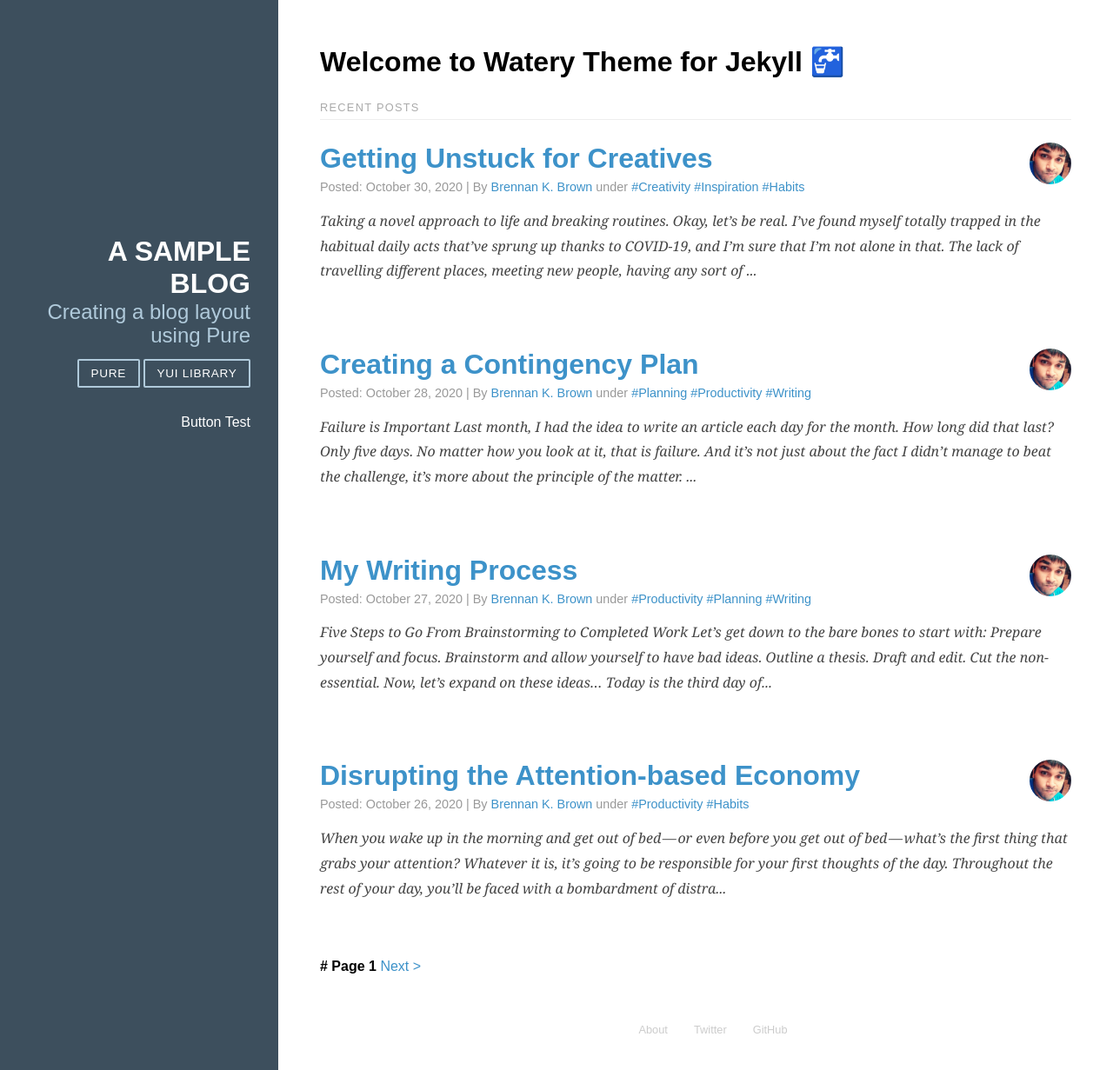
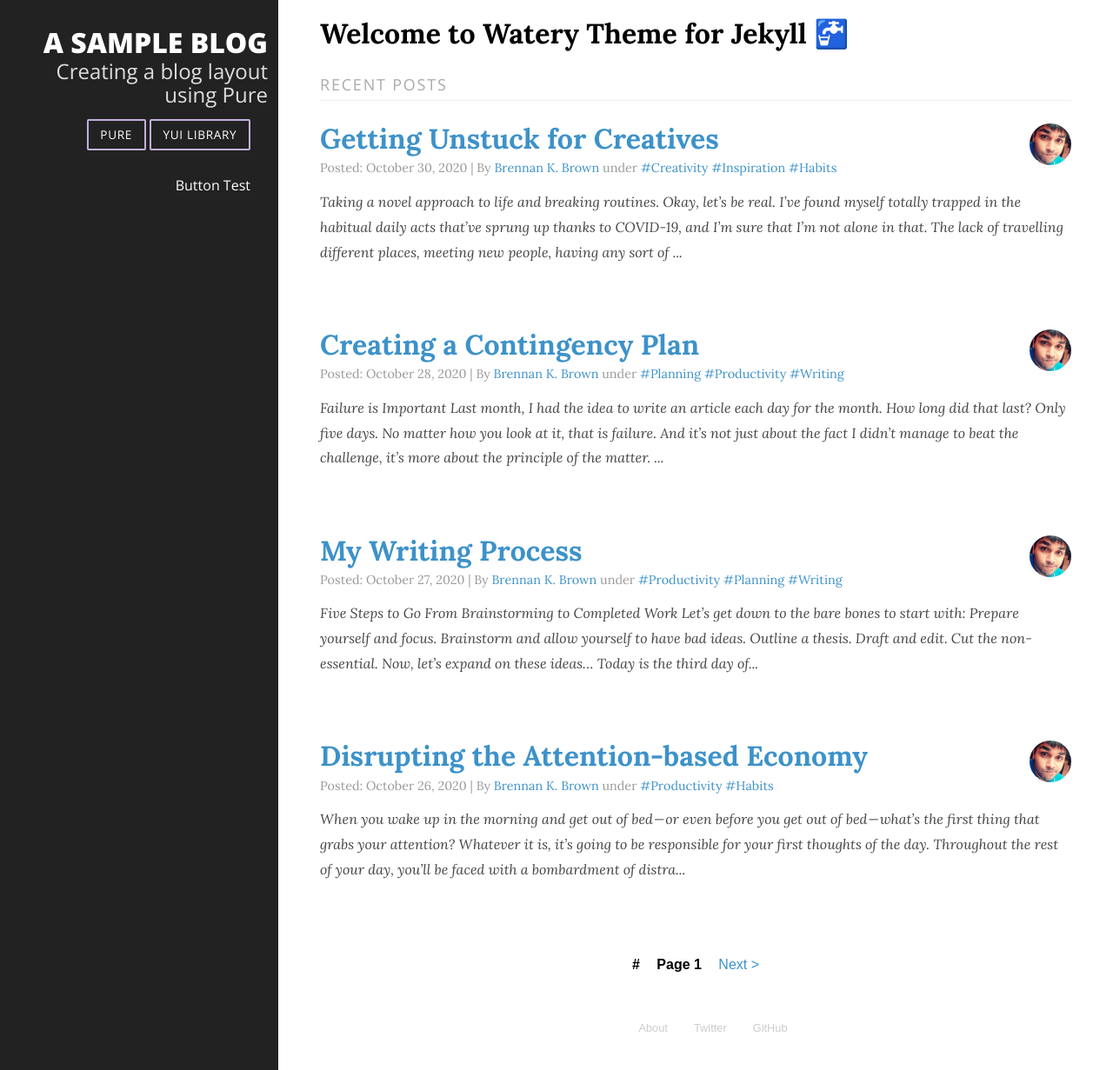
Before and after one commit to brennanbrown/purelog, a Jekyll site: the page built from index.html, in a window 1280 px wide and 1231 px high. Shown: the whole window at 87% size. Built offline with Jekyll 4.4.1, drawn with Linux system fonts in a browser that asks for light colours; nearby versions of some CDN libraries; the list of posts is cut into pages by our own code.

Commit message:
Update stylesheet

```diff
--- a/assets/main.css
+++ b/assets/main.css
@@ -1,4 +1,4 @@
-@import url("https://fonts.googleapis.com/css2?family=Open+Sans:ital,wght@0,400;0,700;0,800;1,400;1,700;1,800&display=swap");
+@import url("https://fonts.googleapis.com/css2?family=Lora:ital,wght@0,400;0,600;0,700;1,400;1,600;1,700&family=Open+Sans:wght@400;800&display=swap");
 
 * {
   -webkit-box-sizing: border-box;
@@ -6,8 +6,12 @@
   box-sizing: border-box;
 }
 
-body {
-  font-family: "Open Sans", sans-serif;
+h1,
+h2,
+h3,
+h4,
+p {
+  font-family: "Lora", serif;
 }
 
 a {
@@ -33,6 +37,10 @@
   padding-bottom: 15px;
 }
 
+img {
+  max-width: 200px;
+}
+
 /* LAYOUT CSS */
 .pure-img-responsive {
   max-width: 100%;
@@ -48,14 +56,22 @@
   top: auto;
 }
 
+.header * {
+  font-family: "Open Sans", sans-serif;
+}
+
 .sidebar {
-  background: rgb(61, 79, 93);
+  background: #222;
   color: #fff;
+}
+
+.brand-photo {
+  max-width: 250px;
 }
 
 .brand-title,
 .brand-tagline {
-  margin: 0;
+  margin: auto -20px;
 }
 
 .brand-title {
@@ -63,9 +79,13 @@
   text-transform: uppercase;
 }
 
+.brand-title a {
+  color: white;
+}
+
 .brand-tagline {
   font-weight: 300;
-  color: rgb(176, 202, 219);
+  color: #ddd;
 }
 
 .nav-list {
@@ -82,7 +102,7 @@
 
 .nav-item a {
   background: transparent;
-  border: 2px solid rgb(176, 202, 219);
+  border: 2px solid rgb(195, 176, 219);
   color: #fff;
   margin-top: 1em;
   letter-spacing: 0.05em;
@@ -92,7 +112,7 @@
 
 .nav-item a:hover,
 .nav-item a:focus {
-  border: 2px solid rgb(61, 146, 201);
+  border: 2px solid rgb(61, 70, 201);
   text-decoration: none;
 }
 
@@ -101,9 +121,10 @@
   color: #aaa;
   border-bottom: 1px solid #eee;
   padding: 0.4em 0;
-  font-size: 80%;
+  font-size: 18px;
   font-weight: 500;
   letter-spacing: 0.1em;
+  font-family: "Open Sans", sans-serif;
 }
 
 .content {
@@ -196,14 +217,13 @@
   }
 
   .header {
-    margin: 80% 2em 0;
+    margin: 5% 2em 0;
     text-align: right;
   }
 
   .sidebar {
     position: fixed;
-    top: 0;
-    bottom: 0;
+    height: 100vh;
   }
 
   .footer {
@@ -215,10 +235,94 @@
   .md-display {
     display: none;
   }
+
+  .brand-title,
+  .brand-tagline {
+    margin: 0;
+    padding: 0 10px;
+  }
 }
 
 /* JEKYLL CSS */
 
-.bottom {
-  position: bottom;
+.jekyll-header h1 {
+  text-align: center;
+  text-decoration: underline;
+  font-size: 48px;
+  margin-bottom: 0px;
 }
+
+.content {
+  padding-top: 0;
+}
+
+#pages {
+  text-align: center;
+  margin-top: 20px;
+}
+
+#current-page {
+  padding: 0px 15px;
+}
+
+/* NAVIGATION */
+
+.main-site-subheader {
+  border-bottom: 1px solid #f7f7f7;
+  padding-left: 15px;
+}
+
+.menu {
+  margin: 20px auto;
+  text-align: center;
+}
+
+.menu a {
+  font-size: 18px;
+  font-weight: 600;
+  padding: 3px 10px;
+  border-right: 1px grey solid;
+  margin-left: -5px;
+  text-decoration: none;
+  color: #333;
+  margin-top: 10px;
+}
+
+.menu a:hover {
+  background-color: #eee;
+  color: #000;
+}
+
+.about,
+.hashtags,
+.categories,
+.archive,
+.rss,
+.projects,
+.donate {
+  display: inline-block;
+}
+
+.about i {
+  color: #333;
+}
+
+.hashtags i {
+  color: #6f1f91;
+}
+
+.categories i {
+  color: #3878a0;
+}
+
+.archive i {
+  color: #56712d;
+}
+
+.rss i {
+  color: #cfa531;
+}
+
+.donate i {
+  color: #da6064;
+}
```
Also changed, not shown: assets/profile.png (added).
